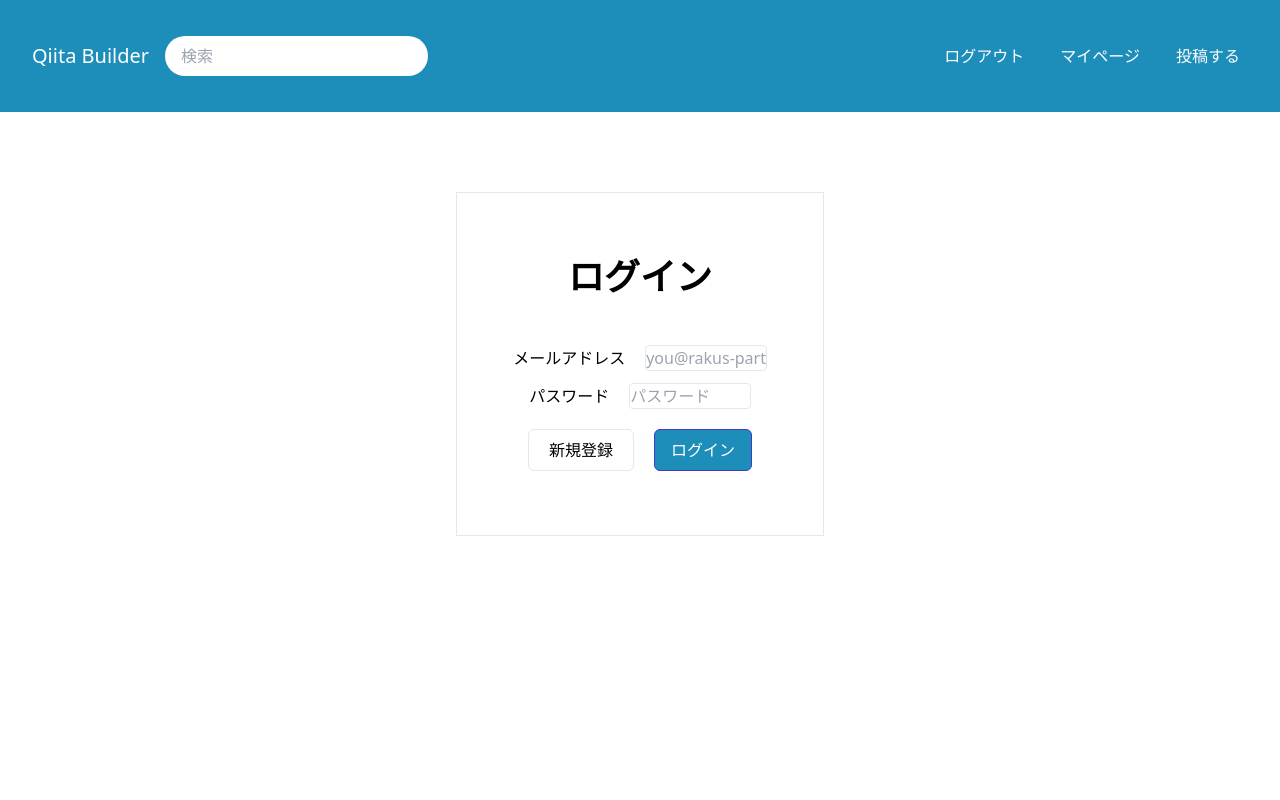
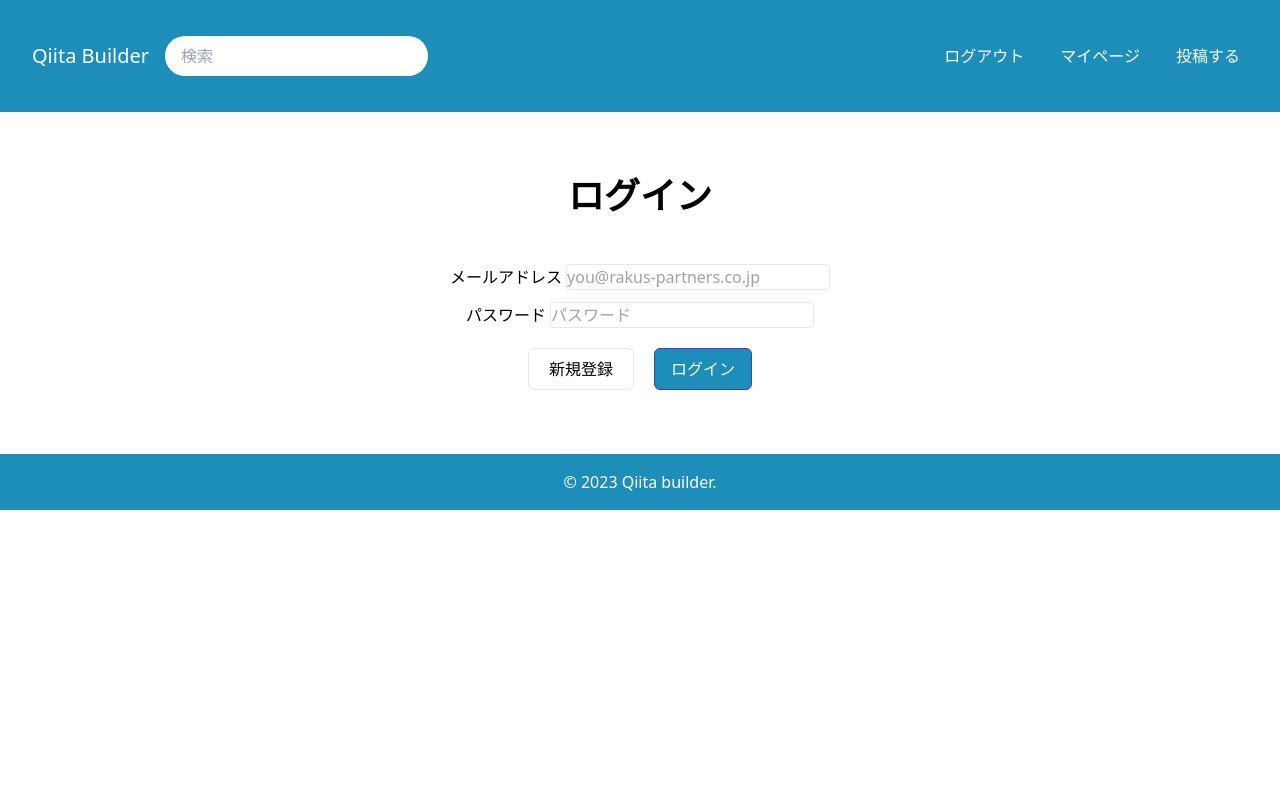
Before and after one commit to KonishiTatsuki/qiita-builder, a Nuxt app: page /login in a window 1280 px wide. Shown: the top 800 px of the page. Built offline with nearby package versions, Linux system fonts and the light colour scheme.

Commit message:
ログイン画面作成

```diff
--- a/layouts/default.vue
+++ b/layouts/default.vue
@@ -1,4 +1,6 @@
 <template>
+  <!-- <div class="h-screen h-[calc(100% - 56px)]"> -->
+  <div class="h-[1200px]]">
     <header class="text-white bg-[#1D8EB9] body-font max-w-full mx-auto">
       <div
         class="container mx-auto flex flex-wrap p-5 flex-col md:flex-row items-center"
@@ -35,6 +37,7 @@
     <div class="body">
       <slot />
     </div>
+  </div>
 
   <footer class="bg-[#1D8EB9] py-4">
     <div class="container mx-auto px-4">
--- a/pages/login.vue
+++ b/pages/login.vue
@@ -1,14 +1,13 @@
 <template>
-  <div class="flex flex-col h-screen">
+  <div class="flex">
     <div class="flex-auto">
-      <div class="flex justify-center mt-20">
-        <div class="border">
+      <div class="flex justify-center">
+        <div class="w-9/12">
           <div class="my-16 text-center">
             <h1 class="title font-bold">ログイン</h1>
             <form action="/form/login" method="POST" class="mt-12">
-              <div></div>
               <div class="mb-3">
-                <label class="pr-5">メールアドレス</label>
+                メールアドレス
                 <input
                   type="email"
                   placeholder="you@rakus-partners.co.jp"
@@ -18,7 +17,7 @@
                 />
               </div>
               <div class="mb-5">
-                <label class="pr-5">パスワード</label>
+                パスワード
                 <input
                   type="password"
                   placeholder="パスワード"
```
Lines whose indentation alone changed are shown as unchanged.
